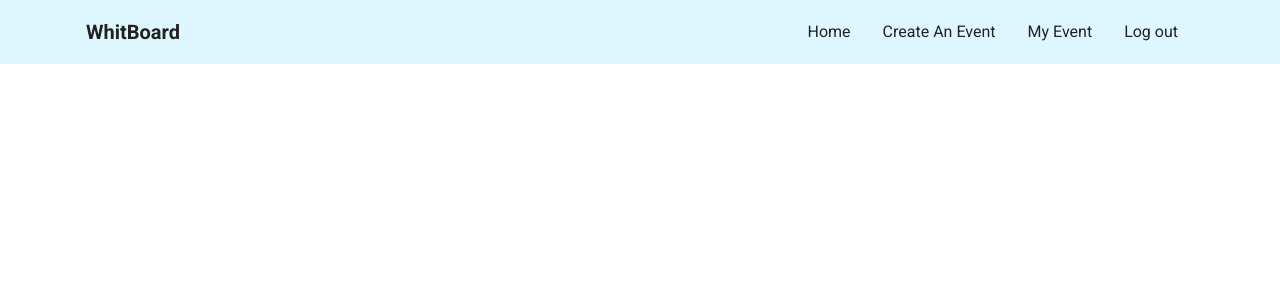
After one commit to silivanmunguar/CS301project, a Flask app: template templates/event-base.html in a window 1280 px wide. The commit adds this page. Shown: the top 300 px of the page. Run offline with Flask 2, Linux system fonts and the light colour scheme; the template is opened without the code that fills it, so the values that code supplies are empty.

Commit message:
Feature for displaying my event

```diff
--- /dev/null
+++ b/js/header-1.js
@@ -0,0 +1,14 @@
+let navToggle = document.querySelector(".nav__toggle");
+let navWrapper = document.querySelector(".nav__wrapper");
+
+navToggle.addEventListener("click", function () {
+  if (navWrapper.classList.contains("active")) {
+    this.setAttribute("aria-expanded", "false");
+    this.setAttribute("aria-label", "menu");
+    navWrapper.classList.remove("active");
+  } else {
+    navWrapper.classList.add("active");
+    this.setAttribute("aria-label", "close menu");
+    this.setAttribute("aria-expanded", "true");
+  }
+});
--- a/main.py
+++ b/main.py
@@ -9,20 +9,41 @@ app.secret_key = ''.join([random.choice(('ABCDEFGHIJKLMNOPQRSTUVXYZ' +
                                          '0123456789'))
                           for i in range(20)])
 
+
 @app.route("/")
 def index():
     return "This is a test message"
 
 @app.route("/home")
 def home():
-    if 'email' in session:
-        name = session['name']
-        return render_template('event.html', name = name)
+    if 'logged_in' in session:
+        is_logged_in = session['logged_in']
+        if is_logged_in:
+            return redirect(url_for('events'))
+        return render_template("landingPage.html")
     return render_template("landingPage.html")
 
 @app.route("/events")
 def events():
-    return render_template ("event.html")
+    if 'logged_in' in session:
+        is_logged_in = session['logged_in']
+        if is_logged_in:
+            return render_template('event.html')
+        return redirect(url_for('home'))
+    return redirect(url_for('home'))
+
+@app.route("/my-event")
+def myEvent():
+    if 'email' in session:
+        dbi.conf(db='lect_db')
+        conn = dbi.connect()
+        curs = dbi.cursor(conn)
+        curs.execute("SELECT * FROM Events;")
+        allEvents = curs.fetchall()
+        print(allEvents)
+        return render_template('myEvent.html', allEvents=allEvents)
+    flash("You are not logged in")
+    return redirect(url_for('home'))
 
 @app.route("/log-in", methods=["POST"])
 def login():
@@ -45,7 +66,7 @@ def login():
         print(f"hashed db is {hashed_db}. Hashed user is {hashed_user}.")
         print(hashed_user == hashed_db.encode())
         if hashed_user == hashed_db.encode():
-            flash('Successfully logged in.')
+            # flash('Successfully logged in.')
             name = row['name']
             session['name'] = name
             session['email'] = email
@@ -58,6 +79,17 @@ def login():
     except Exception as err:
         flash(f"form submission error {err}")
         return "error"
+
+
+@app.route('/logout')
+def logout():
+    session.pop('name',None)
+    session.pop('email',None)
+    session.pop('stuid',None)
+    session['logged_in'] = False
+    flash('Successfully logged out!')
+    return redirect(url_for('home'))
+
 
 @app.route("/sign-up", methods=["POST"])
 def signup():
--- /dev/null
+++ b/static/header-1.css
@@ -0,0 +1,55 @@
+/*
+** The Header Media Queries **
+** Tweak as per your needs **
+*/
+.brand {
+  font-weight: bold;
+  font-size: 20px; }
+
+.site-header {
+  position: relative;
+  background-color: #def7ff; }
+
+.site-header__wrapper {
+  padding-top: 1rem;
+  padding-bottom: 1rem; }
+  @media (min-width: 600px) {
+    .site-header__wrapper {
+      display: flex;
+      justify-content: space-between;
+      align-items: center;
+      padding-top: 0;
+      padding-bottom: 0; } }
+@media (min-width: 600px) {
+  .nav__wrapper {
+    display: flex; } }
+
+@media (max-width: 599px) {
+  .nav__wrapper {
+    position: absolute;
+    top: 100%;
+    right: 0;
+    left: 0;
+    z-index: -1;
+    background-color: #d9f0f7;
+    visibility: hidden;
+    opacity: 0;
+    transform: translateY(-100%);
+    transition: transform 0.3s ease-out, opacity 0.3s ease-out; }
+    .nav__wrapper.active {
+      visibility: visible;
+      opacity: 1;
+      transform: translateY(0); } }
+
+.nav__item a {
+  display: block;
+  padding: 1.5rem 1rem; }
+
+.nav__toggle {
+  display: none; }
+  @media (max-width: 599px) {
+    .nav__toggle {
+      display: block;
+      position: absolute;
+      right: 1rem;
+      top: 1rem; } }
--- /dev/null
+++ b/static/reset.min.css
@@ -0,0 +1 @@
+html,body,div,span,applet,object,iframe,h1,h2,h3,h4,h5,h6,p,blockquote,pre,a,abbr,acronym,address,big,cite,code,del,dfn,em,img,ins,kbd,q,s,samp,small,strike,strong,sub,sup,tt,var,b,u,i,center,dl,dt,dd,ol,ul,li,fieldset,form,label,legend,table,caption,tbody,tfoot,thead,tr,th,td,article,aside,canvas,details,embed,figure,figcaption,footer,header,hgroup,menu,nav,output,ruby,section,summary,time,mark,audio,video{margin:0;padding:0;border:0;font-size:100%;font:inherit;vertical-align:baseline}article,aside,details,figcaption,figure,footer,header,hgroup,menu,nav,section{display:block}body{line-height:1}ol,ul{list-style:none}blockquote,q{quotes:none}blockquote:before,blockquote:after,q:before,q:after{content:'';content:none}table{border-collapse:collapse;border-spacing:0}
--- /dev/null
+++ b/static/style.css
@@ -0,0 +1,73 @@
+@import url("https://fonts.googleapis.com/css2?family=Roboto:wght@400;700&display=swap");
+.wrapper {
+  max-width: 1140px;
+  padding-left: 1rem;
+  padding-right: 1rem;
+  margin-left: auto;
+  margin-right: auto;
+}
+
+*,
+*:before,
+*:after {
+  box-sizing: border-box;
+}
+
+a {
+  text-decoration: none;
+  color: #222;
+}
+
+html {
+  -webkit-font-smoothing: antialiased;
+  -moz-osx-font-smoothing: grayscale;
+}
+
+body {
+  font-family: "Roboto", sans-serif;
+}
+
+.sr-only {
+  position: absolute;
+  clip: rect(1px, 1px, 1px, 1px);
+  padding: 0;
+  border: 0;
+  height: 1px;
+  width: 1px;
+  overflow: hidden;
+}
+
+.button {
+  -webkit-appearance: none;
+     -moz-appearance: none;
+          appearance: none;
+  color: #fff;
+  background-color: #2fa0f6;
+  min-width: 120px;
+  padding: 0.5rem 1rem;
+  border-radius: 5px;
+  text-align: center;
+}
+
+.button svg {
+  display: inline-block;
+  vertical-align: middle;
+  width: 24px;
+  height: 24px;
+  fill: #fff;
+}
+
+.button span {
+  display: none;
+}
+
+@media (min-width: 600px) {
+  .button span {
+    display: initial;
+  }
+}
+
+.button--icon {
+  min-width: initial;
+  padding: 0.5rem;
+}
--- /dev/null
+++ b/templates/event-base.html
@@ -0,0 +1,39 @@
+<!DOCTYPE html>
+<html lang="en">
+  <head>
+    <meta charset="UTF-8" />
+    <title>
+        {%block title%}
+        {%endblock%}
+    </title>
+    <meta name="viewport" content="width=device-width, initial-scale=1" />
+    <link rel="stylesheet" href="/static/reset.min.css" />
+    <link rel="stylesheet" href="/static/style.css" />
+    <link rel="stylesheet" href="/static/header-1.css" />
+    {%block css%} {%endblock%}
+  </head>
+  <body>
+    <!-- Header Start -->
+    <header class="site-header">
+      <div class="wrapper site-header__wrapper">
+        <a href="{{ url_for('home') }}" class="brand">WhitBoard</a>
+        <nav class="nav">
+          <button class="nav__toggle" aria-expanded="false" type="button">
+            menu
+          </button>
+          <ul class="nav__wrapper">
+            <li class="nav__item"><a href="{{ url_for('home') }}">Home</a></li>
+            <li class="nav__item"><a href="#">Create An Event</a></li>
+            <li class="nav__item"><a href="{{ url_for('myEvent') }}">My Event</a></li>
+            <li class="nav__item"><a href="{{ url_for('logout') }}">Log out</a></li>
+          </ul>
+        </nav>
+      </div>
+    </header>
+    <!-- Header End -->
+
+    {% block body %}
+    {% endblock %}
+    <script src="/js/header-1.js"></script>
+  </body>
+</html>
--- a/templates/event.html
+++ b/templates/event.html
@@ -24,10 +24,10 @@
                 </div>
                 <div class="dropdown-content">
                     <a href="#" style="border-top-left-radius: 25px; border-top-right-radius: 25px;">Create Event</a>
-                    <a href="#">My Events</a>
+                    <a href="{{ url_for('myEvent') }}">My Events</a>
                     <a href="#">Calender</a>
                     <a href="#">Edit Profile</a>
-                    <a href="#" style="border-bottom-left-radius: 25px; border-bottom-right-radius: 25px;">Log Out</a>
+                    <a href="{{ url_for('logout') }}" style="border-bottom-left-radius: 25px; border-bottom-right-radius: 25px;">Log Out</a>
                 </div>
             </div>
             <!--End Profile Menu -->
```
Also changed, not shown: createEvent.sql (added, +11 -0 lines), templates/myEvent.html (added, +65 -0 lines).
